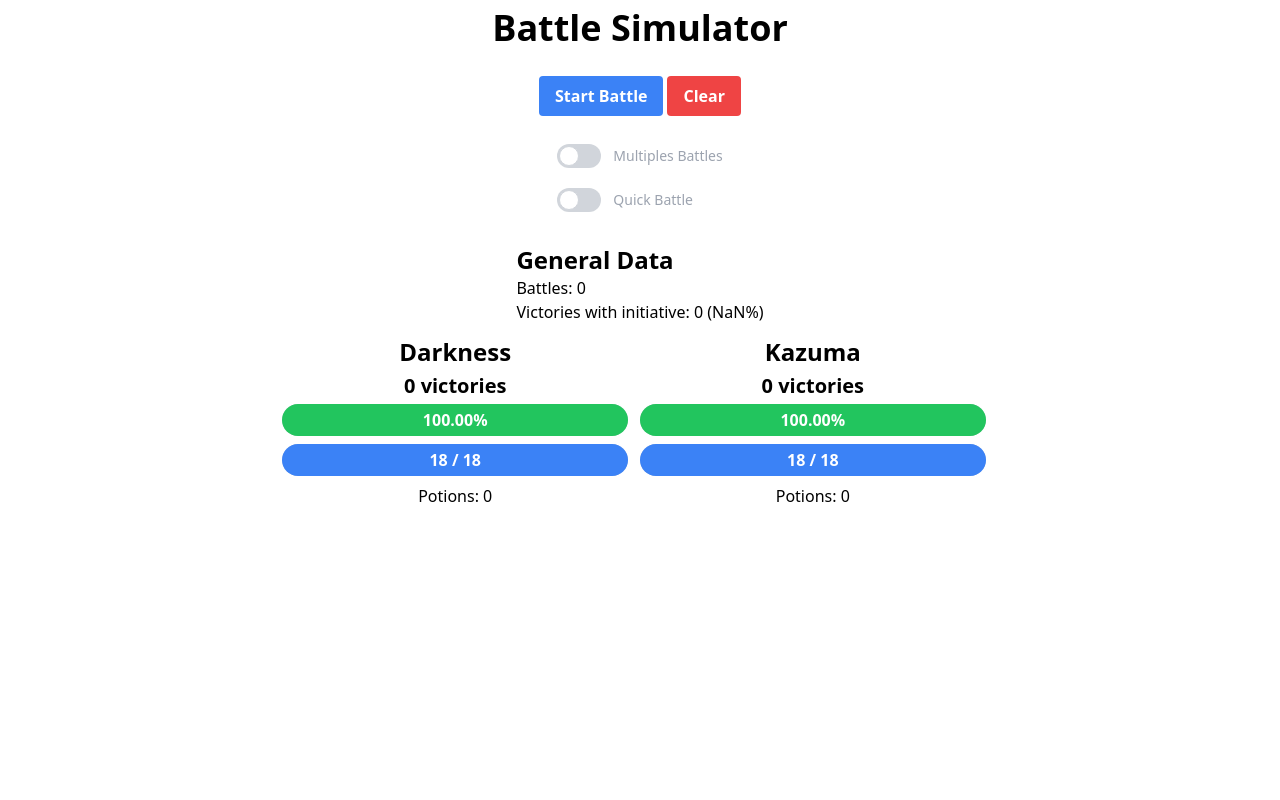
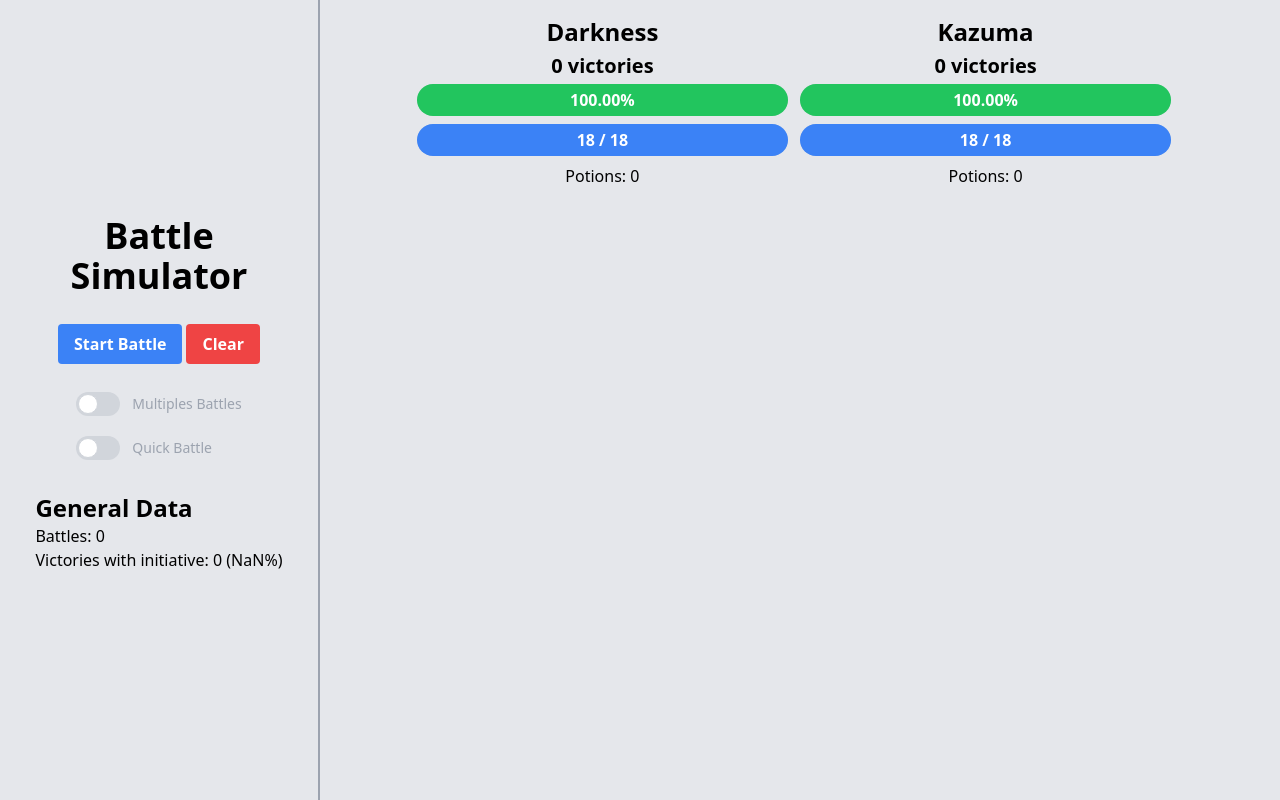
Before and after one commit to Viniciusadm/battlesimulator, a Next.js app: page / in a window 1280 px wide. Built offline with nearby package versions, Linux system fonts and the light colour scheme.

Commit message:
Melhoria visual

```diff
--- a/src/battlerpg/Classes/Player.ts
+++ b/src/battlerpg/Classes/Player.ts
@@ -95,7 +95,7 @@ export default class Player extends Character {
                 return false;
             }
 
-            return  Dice.rollMultiple(spell.dices, this.getExpecifiedSkill('intelligence'));
+            return Dice.rollMultiple(spell.dices, this.getExpecifiedSkill('intelligence'));
         }
 
         return false;
--- a/src/pages/index.tsx
+++ b/src/pages/index.tsx
@@ -83,7 +83,7 @@ function Logs({logs}: {logs: Log[]}) {
     }
 
     return (
-        <div className="flex flex-col">
+        <>
             {logs.map((log, index) => (
                 <p
                     key={index}
@@ -92,7 +92,7 @@ function Logs({logs}: {logs: Log[]}) {
                     {log.message}
                 </p>
             ))}
-        </div>
+        </>
     );
 }
 
@@ -272,7 +272,8 @@ export default function Home() {
     }
 
     return (
-        <main className="flex flex-col items-center py-2 mx-auto w-full max-w-4xl px-4">
+        <main className="flex flex-col lg:flex-row h-screen max-h-screen">
+            <div className="flex flex-col items-center justify-center bg-gray-200 pt-4 lg:p-4 border-r-2 border-gray-400 w-full lg:w-1/4 h-fit lg:h-full">
                 <h1 className="text-3xl lg:text-4xl text-center font-bold mb-3">
                     Battle Simulator
                 </h1>
@@ -301,17 +302,22 @@ export default function Home() {
                         Victories with initiative: {victtoriesWithInitiative} ({(victtoriesWithInitiative / battles * 100).toFixed(2)}%)
                     </p>
                 </div>
+            </div>
 
+            <div className="flex flex-col bg-gray-200 lg:p-4 w-full lg:w-3/4 h-full">
                 {
                     players.length > 0 && (
-                    <div className="flex flex-row items-center justify-center mb-4 w-full">
+                        <div className="flex flex-row justify-center lg:h-1/4 mb-3">
                             <PlayerStatus player={players[0]} victory={victories.player1} />
                             <PlayerStatus player={players[1]} victory={victories.player2} />
                         </div>
                     )
                 }
 
+                <div className="flex flex-col items-center overflow-y-auto w-full lg:h-3/4">
                     <Logs logs={logsInScreen} />
+                </div>
+            </div>
         </main>
     );
 }
```
Lines whose indentation alone changed are shown as unchanged.
